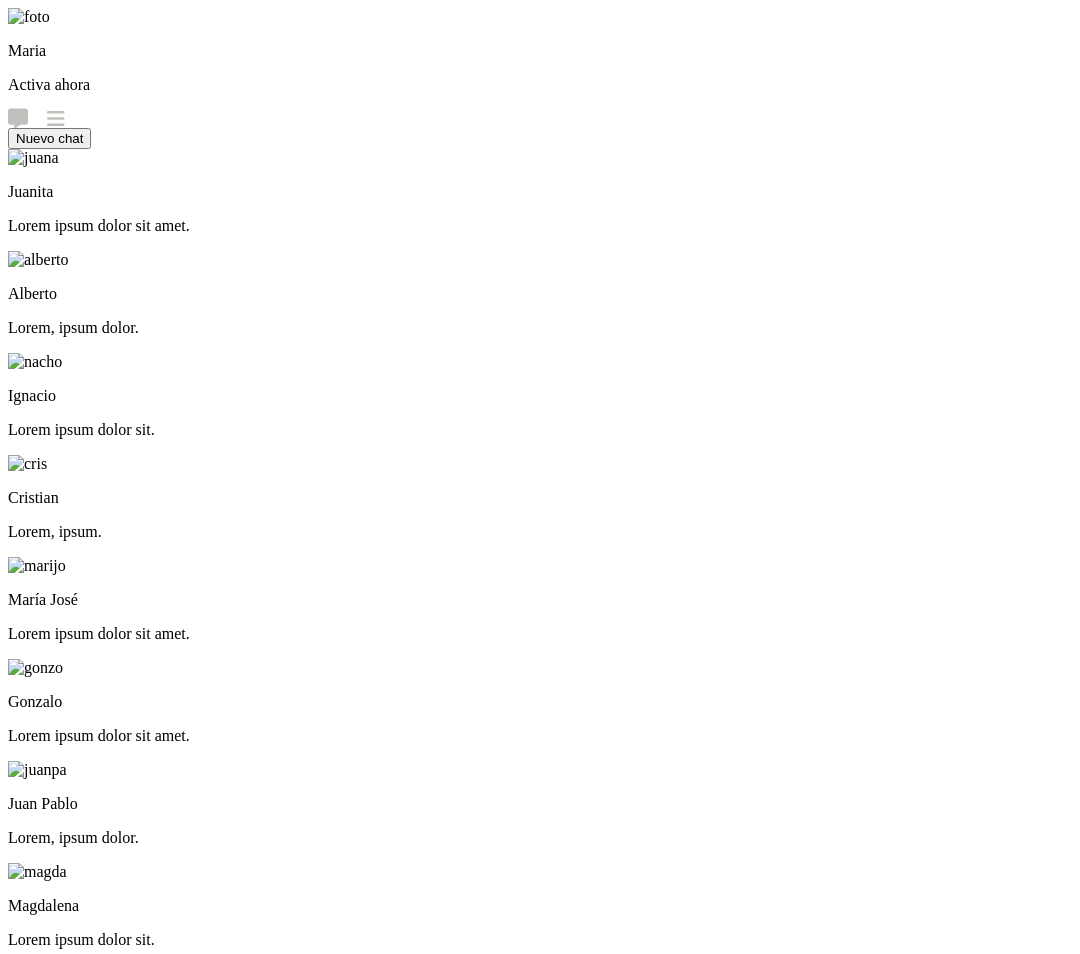
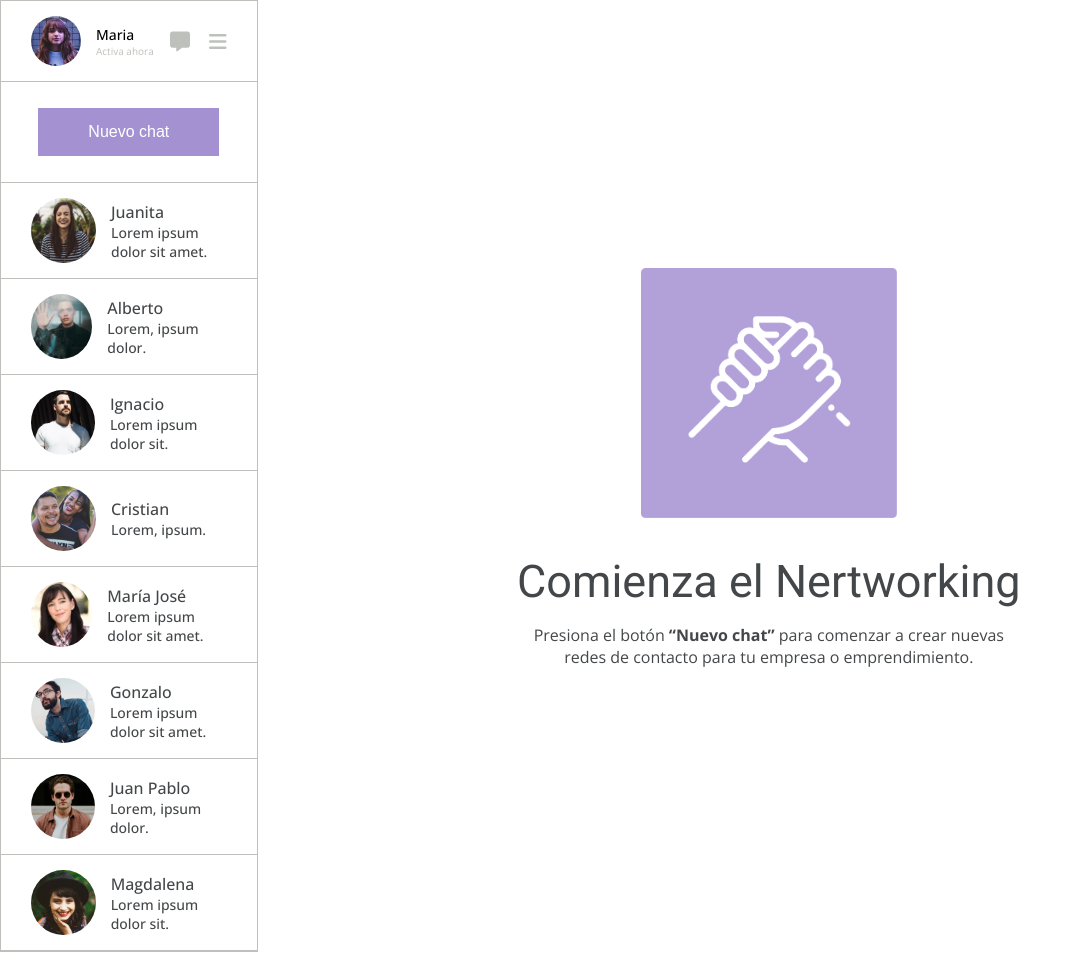
Before and after one commit to dulcermzf/desafio1-sistema-de-mensajeria, a plain HTML site: page index.html in a window 1280 px wide. Shown: the top 954 px of the page, without its empty margins (0-1080 px from the left). Drawn offline with nearby package versions, Linux system fonts and the light colour scheme; the site is published under a folder, as on GitHub Pages, so addresses that start at the root find nothing.

Commit message:
correccion de links

```diff
--- a/index.html
+++ b/index.html
@@ -10,7 +10,7 @@
       href="https://fonts.googleapis.com/css2?family=Open+Sans:ital,wght@0,300..800;1,300..800&family=Roboto:ital,wght@0,100;0,300;0,400;0,500;0,700;0,900;1,100;1,300;1,400;1,500;1,700;1,900&display=swap"
       rel="stylesheet"
     />
-    <link rel="stylesheet" href="/assets/style.css" />
+    <link rel="stylesheet" href="assets/style.css" />
     <script
       src="https://kit.fontawesome.com/fc1e903b39.js"
       crossorigin="anonymous"
@@ -23,7 +23,7 @@
           <div class="contenedor-datos-usuario">
             <img
               class="foto-usuario"
-              src="/assets/images/maria.jpg"
+              src="assets/images/maria.jpg"
               alt="foto"
             />
             <div class="datos-usuario">
@@ -46,7 +46,7 @@
           <div class="chat">
             <img
               class="foto-chat"
-              src="/assets/images/juanita.jpg"
+              src="assets/images/juanita.jpg"
               alt="juana"
             />
             <div class="nombre-mensaje">
@@ -58,7 +58,7 @@
           <div class="chat">
             <img
               class="foto-chat"
-              src="/assets/images/Alberto.jpg"
+              src="assets/images/Alberto.jpg"
               alt="alberto"
             />
             <div class="nombre-mensaje">
@@ -70,7 +70,7 @@
           <div class="chat">
             <img
               class="foto-chat"
-              src="/assets/images/ignacio.jpg"
+              src="assets/images/ignacio.jpg"
               alt="nacho"
             />
             <div class="nombre-mensaje">
@@ -82,7 +82,7 @@
           <div class="chat">
             <img
               class="foto-chat"
-              src="/assets/images/cristian.jpg"
+              src="assets/images/cristian.jpg"
               alt="cris"
             />
             <div class="nombre-mensaje">
@@ -94,7 +94,7 @@
           <div class="chat">
             <img
               class="foto-chat"
-              src="/assets/images/maria-jose.jpg"
+              src="assets/images/maria-jose.jpg"
               alt="marijo"
             />
             <div class="nombre-mensaje">
@@ -106,7 +106,7 @@
           <div class="chat">
             <img
               class="foto-chat"
-              src="/assets/images/gonzalo.jpg"
+              src="assets/images/gonzalo.jpg"
               alt="gonzo"
             />
             <div class="nombre-mensaje">
@@ -118,7 +118,7 @@
           <div class="chat">
             <img
               class="foto-chat"
-              src="/assets/images/juan-pablo.jpg"
+              src="assets/images/juan-pablo.jpg"
               alt="juanpa"
             />
             <div class="nombre-mensaje">
@@ -130,7 +130,7 @@
           <div class="chat">
             <img
               class="foto-chat"
-              src="/assets/images/magdalena.jpg"
+              src="assets/images/magdalena.jpg"
               alt="magda"
             />
             <div class="nombre-mensaje">
@@ -142,7 +142,7 @@
       </section>
 
       <section class="seccion-principal">
-        <img class="manos" src="./assets/images/hand.png" alt="hand" />
+        <img class="manos" src="assets/images/hand.png" alt="hand" />
         <h1 class="titulo">Comienza el Nertworking</h1>
         <p class="texto">
           Presiona el botón <strong>“Nuevo chat”</strong> para comenzar a crear
```
